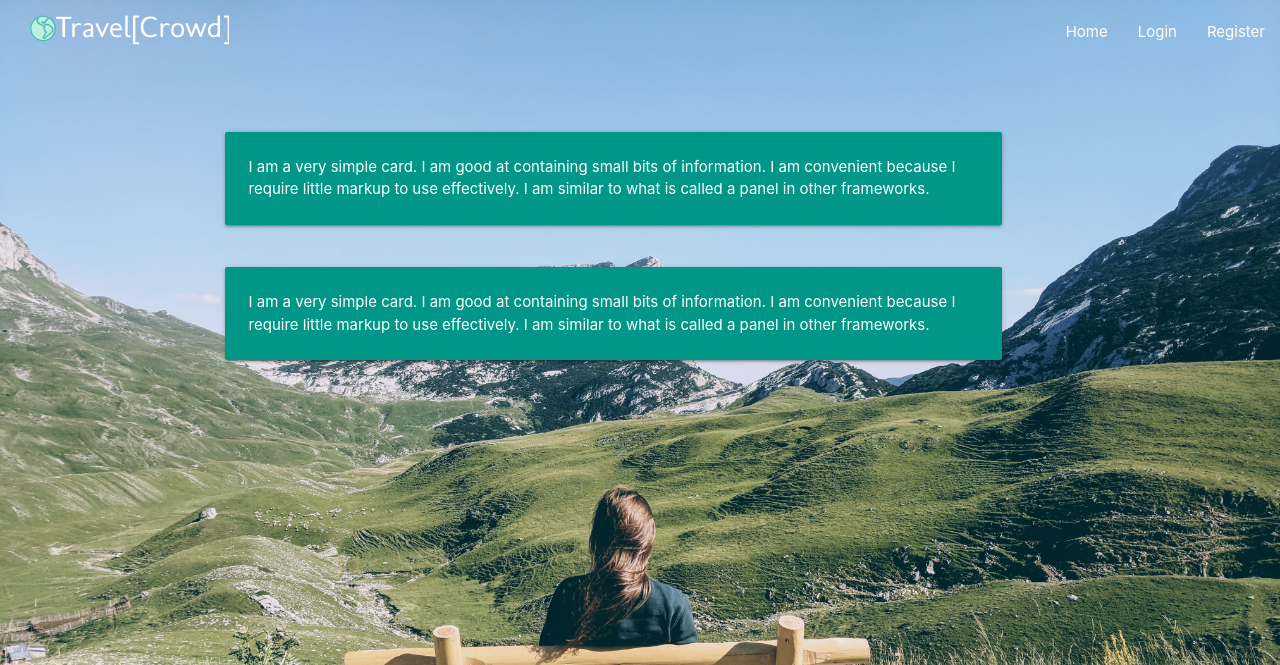
After one commit to jacqueline-kraus/MS3-TravelCrowd, a Flask app: template templates/home_loggedin.html in a window 1280 px wide. The commit adds this page. Shown: the top 665 px of the page. Run offline with Flask 2, Linux system fonts and the light colour scheme; the template is opened without the code that fills it, so the values that code supplies are empty; some libraries are stand-ins or nearby versions.

Commit message:
Convert home textbox as partial, create home_loggedin.html, integrate partial in both home pages

```diff
--- /dev/null
+++ b/templates/home_loggedin.html
@@ -0,0 +1,9 @@
+{% extends 'base.html' %}
+{% block content %}
+
+<div class="row">
+    <div class="col m9 offset-m2 main-margin">
+        {% include "partials/home_text.html" %}
+    </div>
+</div>
+{% endblock %}
--- /dev/null
+++ b/templates/partials/home_text.html
@@ -0,0 +1,17 @@
+<div class="row">
+    <div class="col s12 m10">
+        <div class="card-panel teal">
+            <span class="white-text">I am a very simple card. I am good at containing small bits of information.
+            I am convenient because I require little markup to use effectively. I am similar to what is called a panel in other frameworks.
+            </span>
+        </div>
+    </div>
+</div>
+<div class="row">
+    <div class="col s12 m10">
+            <div class="card-panel teal">
+                <span class="white-text">I am a very simple card. I am good at containing small bits of information.
+                I am convenient because I require little markup to use effectively. I am similar to what is called a panel in other frameworks.
+                </span>
+            </div>
+</div>
```
Also changed, not shown: templates/home.html (+1 -18 lines).
